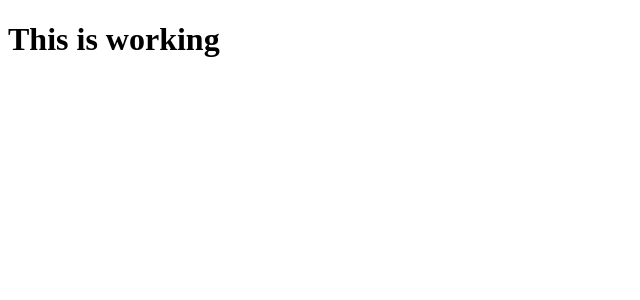
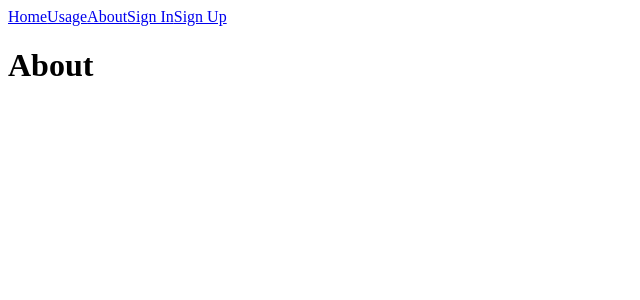
Before and after one commit to MarvJohnson/Ezequiel, a Vue app in the folder client/: page /about in a window 1280 px wide. Shown: the top 300 px of the page, without its empty margins (0-640 px from the left). Built offline with nearby package versions, Linux system fonts and the light colour scheme.

Commit message:
Setup boilerplate for pages, header, and vue-router

```diff
--- a/client/src/App.vue
+++ b/client/src/App.vue
@@ -1,6 +1,6 @@
 <template>
   <div id="app">
-    <h1>This is working</h1>
+    <router-view></router-view>
   </div>
 </template>
 
--- a/client/src/components/Header.vue
+++ b/client/src/components/Header.vue
@@ -0,0 +1,20 @@
+<template>
+  <div class="main-header">
+    <Nav />
+  </div>
+</template>
+
+<script>
+import Nav from './Nav'
+
+export default {
+  name: 'Header',
+  components: {
+    Nav
+  }
+}
+</script>
+
+<style>
+
+</style>
--- /dev/null
+++ b/client/src/components/Nav.vue
@@ -0,0 +1,19 @@
+<template>
+  <nav>
+    <router-link to="/">Home</router-link>
+    <router-link to="/usage">Usage</router-link>
+    <router-link to="/about">About</router-link>
+    <router-link to="/signin">Sign In</router-link>
+    <router-link to="/signup">Sign Up</router-link>
+  </nav>
+</template>
+
+<script>
+export default {
+  name: 'Nav'
+}
+</script>
+
+<style>
+
+</style>
--- a/client/src/pages/About.vue
+++ b/client/src/pages/About.vue
@@ -0,0 +1,21 @@
+<template>
+  <div>
+    <Header />
+    <h1>About</h1>
+  </div>
+</template>
+
+<script>
+import Header from '../components/Header'
+
+export default {
+  name: 'About',
+  components: {
+    Header
+  }
+}
+</script>
+
+<style>
+
+</style>
--- a/client/src/pages/Home.vue
+++ b/client/src/pages/Home.vue
@@ -0,0 +1,21 @@
+<template>
+  <div>
+    <Header />
+    <h1>Home</h1>
+  </div>
+</template>
+
+<script>
+import Header from '../components/Header'
+
+export default {
+  name: 'Home',
+  components: {
+    Header
+  }
+}
+</script>
+
+<style>
+
+</style>
--- a/client/src/pages/SignIn.vue
+++ b/client/src/pages/SignIn.vue
@@ -0,0 +1,15 @@
+<template>
+  <div>
+    <h1>SignIn</h1>
+  </div>
+</template>
+
+<script>
+export default {
+  name: 'SignIn'
+}
+</script>
+
+<style>
+
+</style>
--- a/client/src/pages/SignUp.vue
+++ b/client/src/pages/SignUp.vue
@@ -0,0 +1,15 @@
+<template>
+  <div>
+    <h1>SignUp</h1>
+  </div>
+</template>
+
+<script>
+export default {
+  name: 'SignUp'
+}
+</script>
+
+<style>
+
+</style>
--- a/client/src/pages/Usage.vue
+++ b/client/src/pages/Usage.vue
@@ -0,0 +1,21 @@
+<template>
+  <div>
+    <Header />
+    <h1>Usage</h1>
+  </div>
+</template>
+
+<script>
+import Header from '../components/Header'
+
+export default {
+  name: 'Usage',
+  components: {
+    Header
+  }
+}
+</script>
+
+<style>
+
+</style>
```
Also changed, not shown: client/src/main.js (+8 -3 lines), client/src/pages/Profile.vue (+21 -0 lines), client/src/router.js (added, +21 -0 lines), client/src/routes.js (deleted).
